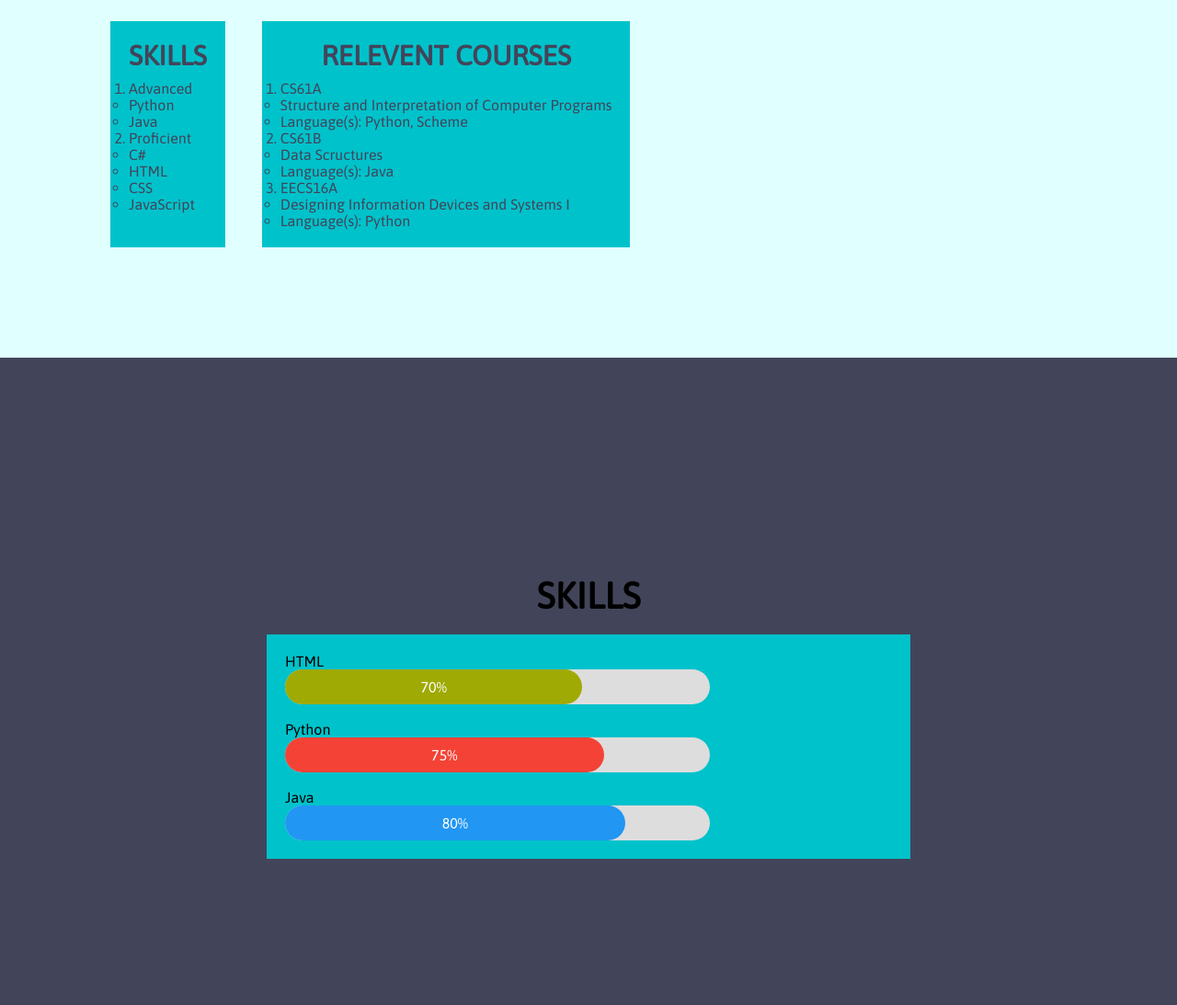
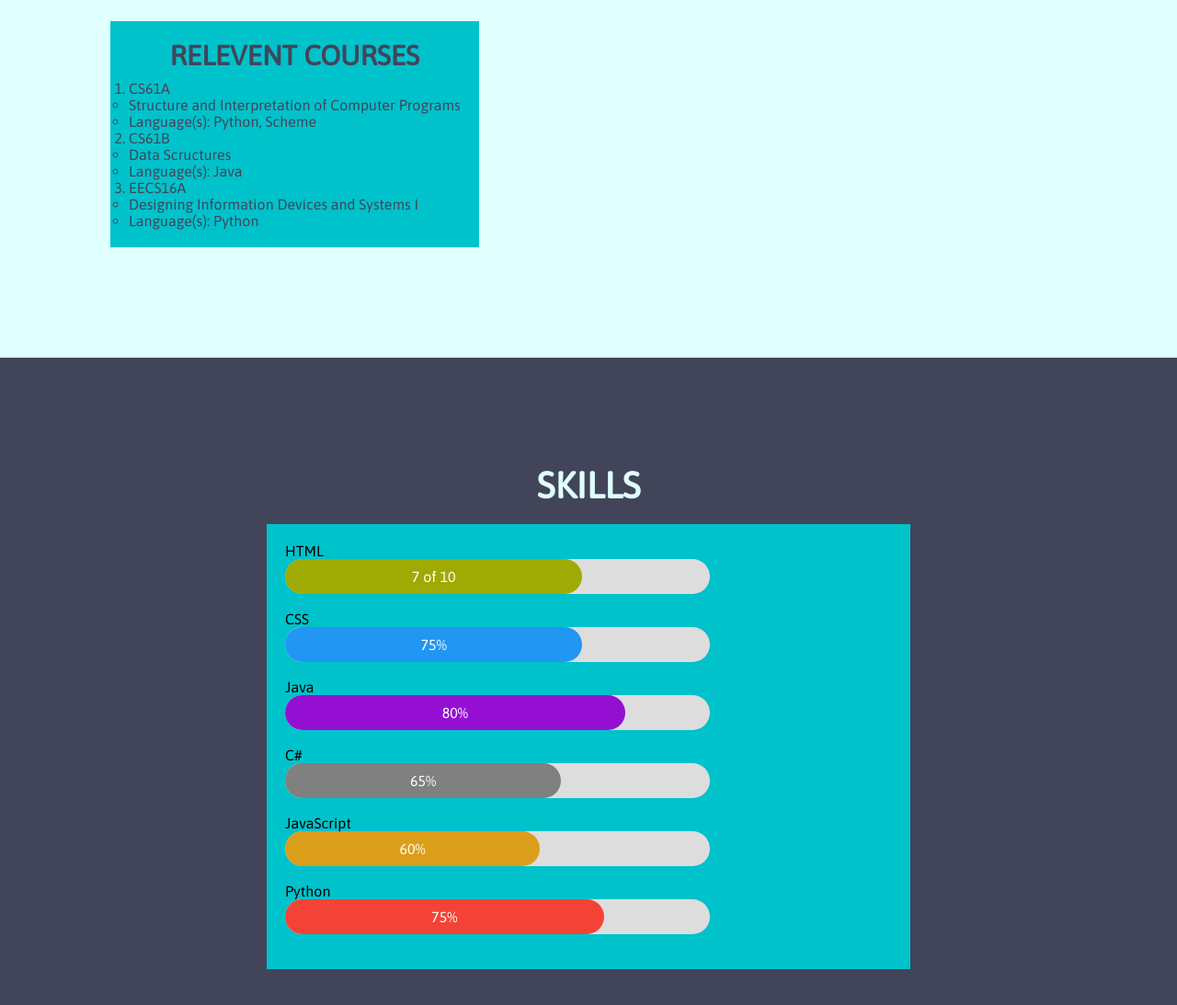
Before and after one commit to josefr1/Website, a plain HTML site: page index.html in a window 1280 px wide. Shown: the part 2172-3265 px from the top of the page at 92% size. Drawn offline with Linux system fonts and the light colour scheme.

Commit message:
Revamped skills section with slider for each skill as well as proficiency level.

```diff
--- a/Main.css
+++ b/Main.css
@@ -293,7 +293,11 @@ section .text-container .text-box1 {
   background-color: #2196F3;
   border-radius: 25px;
 }
-.js {width: 60%; background-color: #f44336; border-radius: 25px;}
-.java {width: 80%; background-color: #2196F3; border-radius: 25px;}
+.js {width: 60%; background-color: #db9e1b; border-radius: 25px;}
+.java {width: 80%; background-color: #950fd3; border-radius: 25px;}
 .python {width: 75%; background-color: #f44336; border-radius: 25px;}
 .csharp {width: 65%; background-color: #808080; border-radius: 25px;}
+
+.colorCH {
+  color:#e0ffff
+}
--- a/index.html
+++ b/index.html
@@ -103,28 +103,7 @@
             </div>
             </div>
           </div>
-          <div class="text-container">
-            <div class="text-box">
-              <div class="text1">
-              <h3>Skills</h3>
-              <ol>
-                <li>Advanced
-                  <ul>
-                    <li>Python</li>
-                    <li>Java</li>
-                  </ul>
-                </li>
-                <li>Proficient
-                  <ul>
-                    <li>C#</li>
-                    <li>HTML</li>
-                    <li>CSS</li>
-                    <li>JavaScript</li>
-                  </ul>
-                </li>
-              </ol>
-            </div>
-          </div>
+
           <div class="text-container">
             <div class="text-box">
               <div class="text1">
@@ -155,23 +134,37 @@
 
       <section>
         <div class="container reveal fade-right">
+          <div class="colorCH">
           <h2>Skills</h2>
+          </div>
           <div class="text-container">
             <div class="text-box1">
               <div class="text1">
                 <div class="test">
-                <p>HTML</p>
+                  <p>HTML</p>
                   <div class="container1">
-                    <div class="skills html">70%</div>
+                    <div class="skills html">7 of 10</div>
+                  </div><br>
+                  <p>CSS</p>
+                  <div class="container1">
+                    <div class="skills css">75%</div>
+                  </div><br>
+                  <p>Java</p>
+                  <div class="container1">
+                    <div class="skills java">80%</div>
+                  </div><br>
+                  <p>C#</p>
+                  <div class="container1">
+                    <div class="skills csharp">65%</div>
+                  </div><br>
+                  <p>JavaScript</p>
+                  <div class="container1">
+                    <div class="skills js">60%</div>
                   </div><br>
                   <p>Python</p>
                   <div class="container1">
                     <div class="skills python">75%</div>
                   </div><br>
-                  <p>Java</p>
-                  <div class="container1">
-                    <div class="skills java">80%</div>
-                  </div>
               </div>
             </div>
           </div>
```
